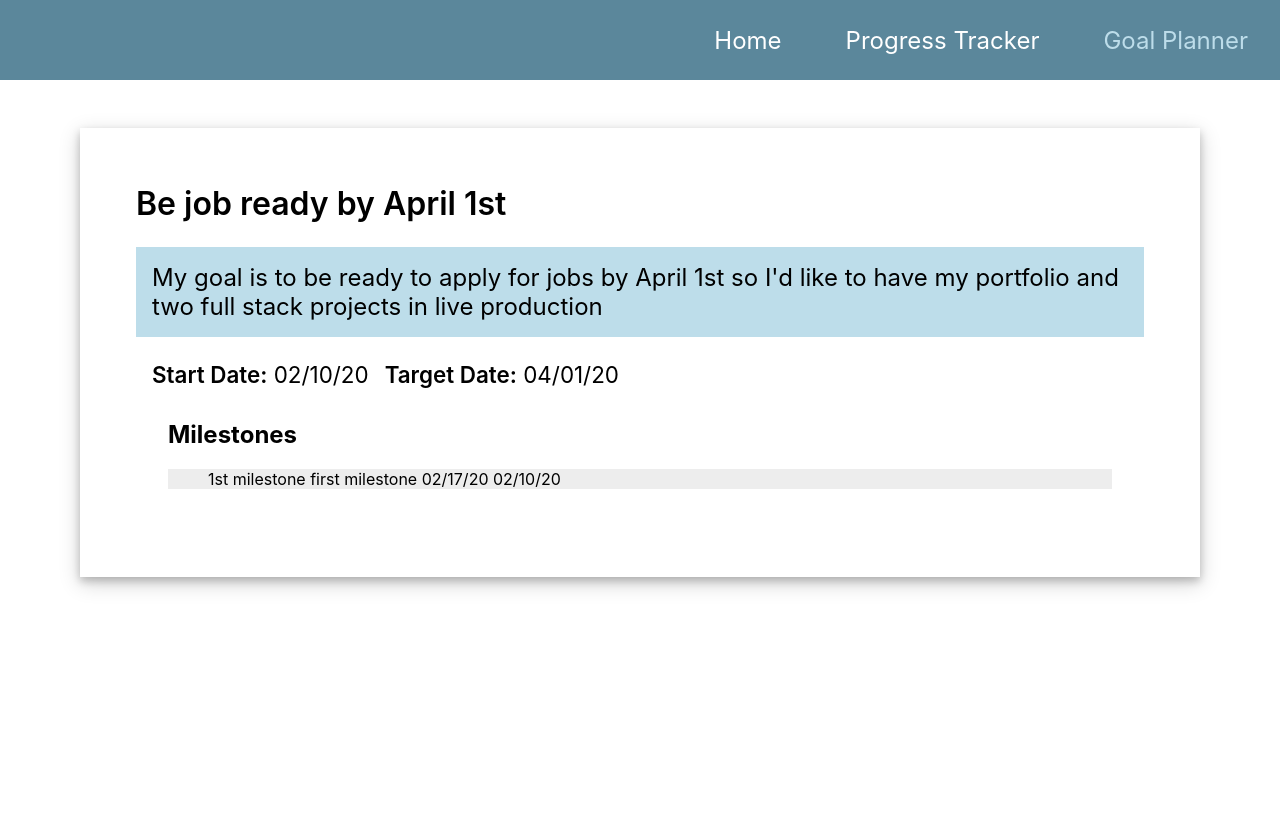
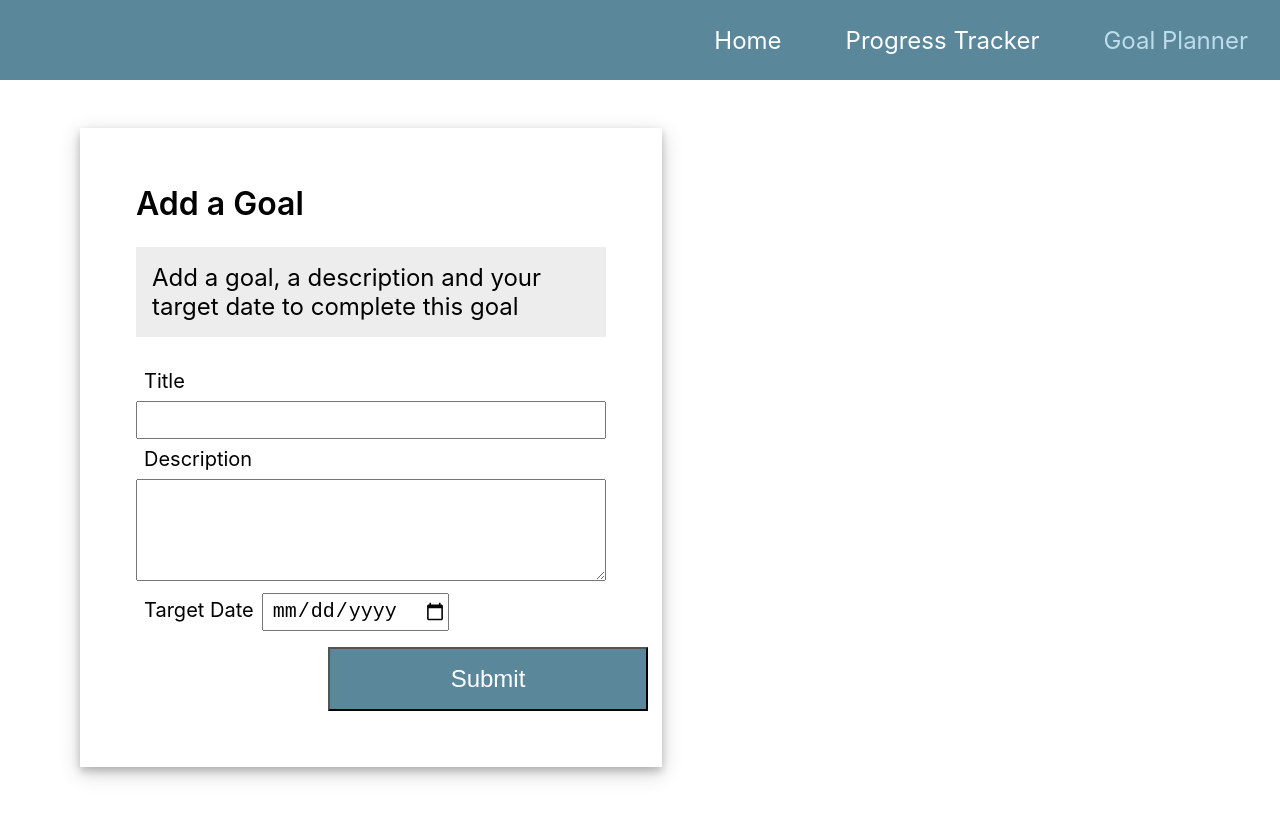
Before and after one commit to DennieCodes/goal-manifest, a React (Create React App) app: page /planner in a window 1280 px wide. Built offline with nearby package versions, Linux system fonts and the light colour scheme.

Commit message:
Added Form and its functionality for GoalForm

```diff
--- a/package.json
+++ b/package.json
@@ -9,7 +9,8 @@
     "react": "^16.12.0",
     "react-dom": "^16.12.0",
     "react-router-dom": "^5.1.2",
-    "react-scripts": "3.3.1"
+    "react-scripts": "3.3.1",
+    "uuid": "^3.4.0"
   },
   "scripts": {
     "start": "react-scripts start",
--- a/src/Planner/Goal.css
+++ b/src/Planner/Goal.css
@@ -1,5 +1,5 @@
 .goal-card {
-  /* width: 90vw; */
+  width: 42%;
   box-shadow: 0 4px 8px 0 rgba(0, 0, 0, 0.2), 0 6px 20px 0 rgba(0, 0, 0, 0.19);
   padding: 3.5rem;
 }
@@ -14,7 +14,7 @@
 }
 
 .goal-card__desc {
-  background-color: #BDDDEA;
+  background-color: #ededed;
   font-size: 1.5rem;
   word-wrap: wrap;
   padding: 1rem;
@@ -32,8 +32,44 @@
 .goal-card__label {
   margin-left: 1rem;
   font-weight: 600;
+  color: #003333;
 }
 
-.milestone__list {
-  background: #ededed;
+.milestone__table {
+  border-collapse: collapse;
+  width: 100%;
+  font-size: 1.25rem;
+
 }
+
+.milestone-header {
+  height: 2.5rem;
+  background-color: #BDDDEA;
+}
+
+
+.milestone-header > th{
+  border: 2px solid #5B879B;
+}
+
+.milestone-title {
+  width: 15rem;
+  text-align: left;
+  padding: 0 1rem;
+}
+
+.milestone-desc {
+  width: 30rem;
+  text-align: left;
+  padding: 0 1rem;
+}
+
+.milestone-date {
+  width: 5rem;
+  text-align: center;
+}
+
+.milestone__row > td{
+  height: 2.25rem;
+  border: 2px solid #5B879B;
+}
--- a/src/Planner/Goal.js
+++ b/src/Planner/Goal.js
@@ -28,9 +28,22 @@ export default class Goal extends Component {
 
         <section className="goal-subcard">
           <h2 className="goal-subcard__title">Milestones</h2>
-          <ul className="milestone__list">
-            {milestones}
-          </ul>
+
+          <table className="milestone__table">
+            <thead>
+              <tr className="milestone-header">
+                <th className="milestone-title">Title</th>
+                <th className="milestone-desc">Description</th>
+                <th className="milestone-date">Target Date</th>
+                <th className="milestone-date">Finish Date</th>
+              </tr>
+            </thead>
+
+            <tbody>
+                {milestones}
+            </tbody>
+          </table>
+
         </section>
       </div>
     )
--- /dev/null
+++ b/src/Planner/GoalForm.css
@@ -0,0 +1,9 @@
+.goal-form {
+  display: flex;
+  flex-direction: column;
+}
+
+.goal-form__button {
+  margin-top: 1rem;
+  margin-left: 12rem;
+}
--- a/src/Planner/GoalForm.js
+++ b/src/Planner/GoalForm.js
@@ -1,10 +1,56 @@
-import React, { Component } from 'react'
+import React, { Component } from 'react';
+import './GoalForm.css';
 
 export default class GoalForm extends Component {
+  constructor(props) {
+    super(props);
+    this.state = {
+      title: "",
+      desc: "",
+      target: ""
+    }
+
+    this.handleChange = this.handleChange.bind(this);
+    this.handleSubmit = this.handleSubmit.bind(this);
+  }
+
+  // Function that handles changes to the form inputs
+  handleChange(evt) {
+    this.setState({ [evt.target.name]: evt.target.value});
+  }
+
+  handleSubmit(evt) {
+    evt.preventDefault();
+    this.props.addGoal(this.state);
+    // Make sure to reset state after adding
+  }
+
   render() {
     return (
-      <div>
+      <div className="goal-card">
+        <h3 className="goal-card__title">Add a Goal</h3>
+        <p className="goal-card__desc">Add a goal, a description and your target date to complete this goal</p>
 
+        <form className="goal-form" onSubmit={this.handleSubmit}>
+          <label className="activity-form__label" htmlFor="title">Title</label>
+          <input className="activity-form__input" type="text" id="title" name="title"
+            onChange={this.handleChange}>
+          </input>
+
+          <label className="activity-form__label" htmlFor="desc">Description</label>
+          <textarea className="activity-form__input" type="text" id="desc" name="desc" rows="3"
+            onChange={this.handleChange}>
+          </textarea>
+
+          <div className="activity-form__row-grouping">
+            <label className="activity-form__label" htmlFor="title">Target Date</label>
+            <input className="activity-form__input" type="date" id="target" name="target"
+              onChange={this.handleChange}>
+            </input>
+
+            <button className="activity-form__button goal-form__button">Submit</button>
+          </div>
+        </form>
       </div>
     )
   }
--- a/src/Planner/Milestone.js
+++ b/src/Planner/Milestone.js
@@ -3,9 +3,12 @@ import React, { Component } from 'react'
 export default class Milestone extends Component {
   render() {
     return (
-      <li className="milestone__li">
-        {this.props.title} {this.props.desc} {this.props.target} {this.props.actual}
-      </li>
+      <tr className="milestone__row">
+        <td className="milestone-title">{this.props.title}</td>
+        <td className="milestone-desc">{this.props.desc}</td>
+        <td className="milestone-date">{this.props.target}</td>
+        <td className="milestone-date">{this.props.actual}</td>
+      </tr>
     )
   }
 }
--- a/src/Planner/Planner.css
+++ b/src/Planner/Planner.css
@@ -0,0 +1,5 @@
+.planner {
+  display: flex;
+  flex-direction: row;
+  justify-content: space-between;
+}
--- a/src/Planner/Planner.js
+++ b/src/Planner/Planner.js
@@ -1,31 +1,54 @@
 import React, { Component } from 'react';
 import Goal from './Goal';
 import GoalForm from './GoalForm';
+import uuid from 'uuid/v4';
 import './Planner.css';
 
 export default class Planner extends Component {
   constructor(props) {
     super(props);
-    this.state = { goals: [] }
+    this.state = { goal: [] }
 
+    this.addGoal = this.addGoal.bind(this);
+  }
+
+  // Function that adds the goal from GoalForm onto the state array: goal
+  addGoal(goal) {
+    let newGoal = {...goal, id: uuid()};
+
+    this.setState(state => ({
+      goal: [...state.goal, newGoal]
+    }));
   }
 
   render() {
-    let description = "My goal is to be ready to apply for jobs by April 1st so I'd like to have my portfolio and two full stack projects in live production";
-    let milestones = [{title: "1st milestone", desc: "first milestone", target: "02/17/20", actual: "02/10/20"}];
+
+    // Temporary values for testing
+    let tempMilestones = [{
+      title: 'Milestone',
+      desc: 'Do something by',
+      target: '08/01/2020',
+      actual: '02/10/2020'
+    }];
+
+    let goals = this.state.goal.map(goal => {
+      return (
+        <Goal
+          title={goal.title}
+          desc={goal.desc }
+          start={goal.start}
+          target={goal.target}
+          key={goal.id}
+          id={goal.id}
+          milestones={tempMilestones}
+        />
+      );
+    });
 
     return (
       <div className="planner">
-        <Goal
-          title={"Be job ready by April 1st"}
-          desc={description }
-          start={"02/10/20"}
-          target={"04/01/20"}
-          id={'ABCD'}
-          milestones={milestones}
-        />
-
-        <GoalForm />
+        {goals}
+        <GoalForm addGoal={this.addGoal}/>
       </div>
     )
   }
```
